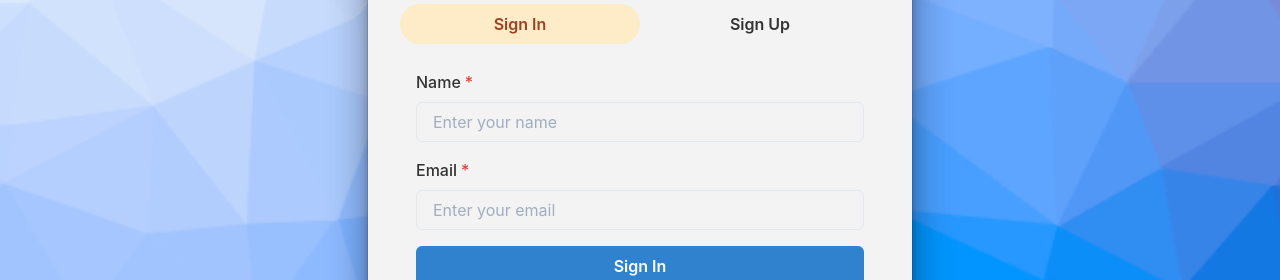
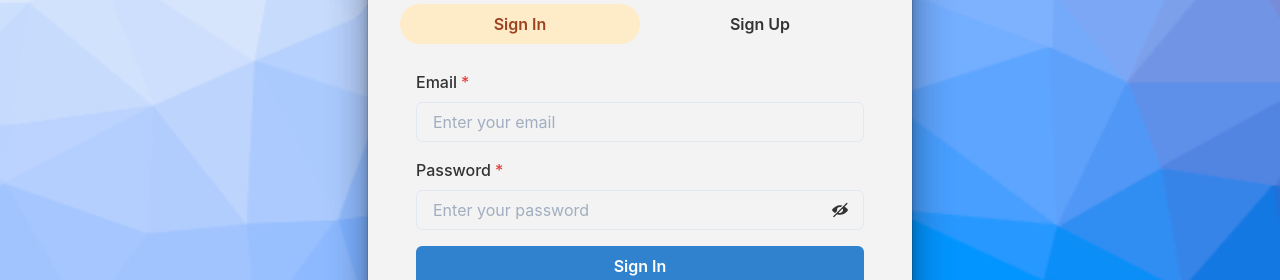
Before and after one commit to Vibhav-Salelkar/vchat-frontend, a React (Create React App) app: page / in a window 1280 px wide. Shown: the part 133-413 px from the top of the page. Built offline with nearby package versions, Linux system fonts and the light colour scheme.

Commit message:
fix: input field in sign in form

```diff
--- a/src/Components/Auth/Signin/Signin.js
+++ b/src/Components/Auth/Signin/Signin.js
@@ -1,28 +1,49 @@
-import { Button, FormControl, FormLabel, Input, VStack } from "@chakra-ui/react";
-import React from "react";
+import {
+  Button,
+  FormControl,
+  FormLabel,
+  Input,
+  InputGroup,
+  InputRightElement,
+  VStack,
+} from "@chakra-ui/react";
+import React, { useState } from "react";
+import { ViewIcon, ViewOffIcon } from "@chakra-ui/icons";
 
 const Signin = () => {
+  const [showPassword, setShowPassword] = useState(false);
 
-  const handleChange = () => {
+  const handleChange = () => {};
 
-  }
-
-  const handleSubmit = () => {
-
-  }
+  const handleSubmit = () => {};
 
   return (
     <VStack mt="10px" spacing={4}>
-      <FormControl id="name" isRequired>
-        <FormLabel htmlFor="name">Name</FormLabel>
-        <Input placeholder="Enter your name" onChange={handleChange} />
-      </FormControl>
-
       <FormControl id="email" isRequired>
         <FormLabel htmlFor="email">Email</FormLabel>
         <Input placeholder="Enter your email" onChange={handleChange} />
       </FormControl>
 
+      <FormControl id="password" isRequired>
+        <FormLabel htmlFor="password">Password</FormLabel>
+        <InputGroup>
+          <Input
+            type={showPassword ? "text" : "password"}
+            placeholder="Enter your password"
+            onChange={handleChange}
+          />
+          <InputRightElement w="3rem">
+            <Button
+              bg={"transperent"}
+              onClick={() => {
+                setShowPassword((prev) => !prev);
+              }}
+            >
+              {showPassword ? <ViewIcon /> : <ViewOffIcon />}
+            </Button>
+          </InputRightElement>
+        </InputGroup>
+      </FormControl>
 
       <Button onClick={handleSubmit} w="100%" colorScheme="blue">
         Sign In
```
